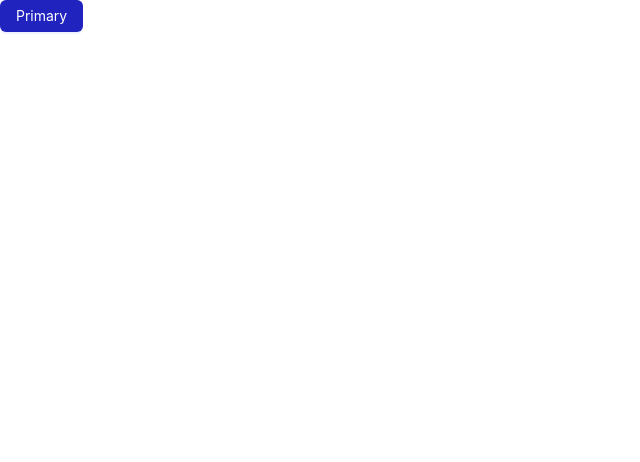
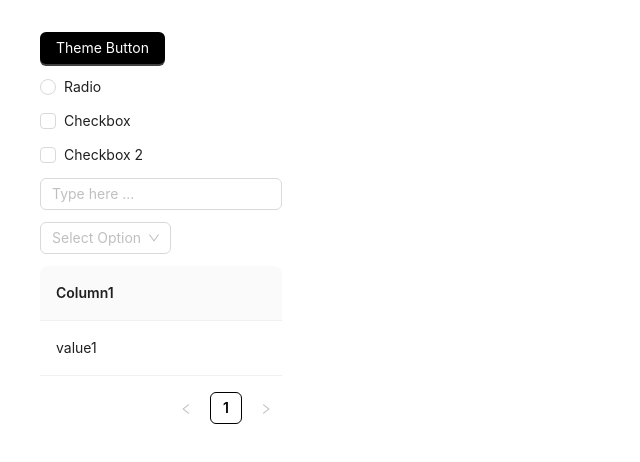
Before and after one commit to Cynthia-Isutsa/ant-design-new-features, a React (Vite) app in the folder dashboard/: page / in a window 1280 px wide. Shown: the top 462 px of the page, without its empty margins (0-640 px from the left). Built offline with nearby package versions, Linux system fonts and the light colour scheme.

Commit message:
ConfigProvider and Basic antd components

```diff
--- a/dashboard/src/App.tsx
+++ b/dashboard/src/App.tsx
@@ -1,11 +1,35 @@
-import { Button } from 'antd'
+import { Button, Select, Radio,Checkbox, Input,ConfigProvider, Space, Table } from 'antd'
+import {PageContainer} from '@ant-design/pro-components';
 
 
 const App = () => {
   return (
-    <div>
-      <Button type="primary">Primary</Button>
-    </div>
+    <PageContainer>
+    <Space direction="vertical" size={12}>
+      <Button type="primary">Theme Button</Button>
+      <Radio>Radio</Radio>
+      <Checkbox>Checkbox</Checkbox>
+      <Checkbox>Checkbox 2</Checkbox>
+      <Input placeholder='Type here ...' />
+      <Select placeholder='Select Option'
+      options={[
+        {
+        label: "option1", value: 'option1',
+        },
+        {
+          label: "option2", value: 'option2',
+        }
+      ]}
+      />
+      <Table
+       columns={[
+        {title: 'Column1', dataIndex: 'Col'},
+      ]}
+      dataSource={[{Col: 'value1'}]}
+
+      />
+    </Space>
+    </PageContainer>
   )
 }
 
--- a/dashboard/src/main.tsx
+++ b/dashboard/src/main.tsx
@@ -10,7 +10,13 @@ ReactDOM.createRoot(document.getElementById('root')!).render(
     <ConfigProvider
     theme ={{
       token: {
-        colorPrimary: "#2123bf",
+        colorPrimary: "#000000",
+        colorTextBase: "grey",
+      },
+      components : {
+        Checkbox: {
+          colorPrimary: 'purple'
+        }
       }
     }}
     >
--- /dev/null
+++ b/package.json
@@ -0,0 +1,5 @@
+{
+  "dependencies": {
+    "@ant-design/pro-components": "^2.7.14"
+  }
+}
```
Also changed, not shown: 1 other file (tests, documents, lock files or other folders).
